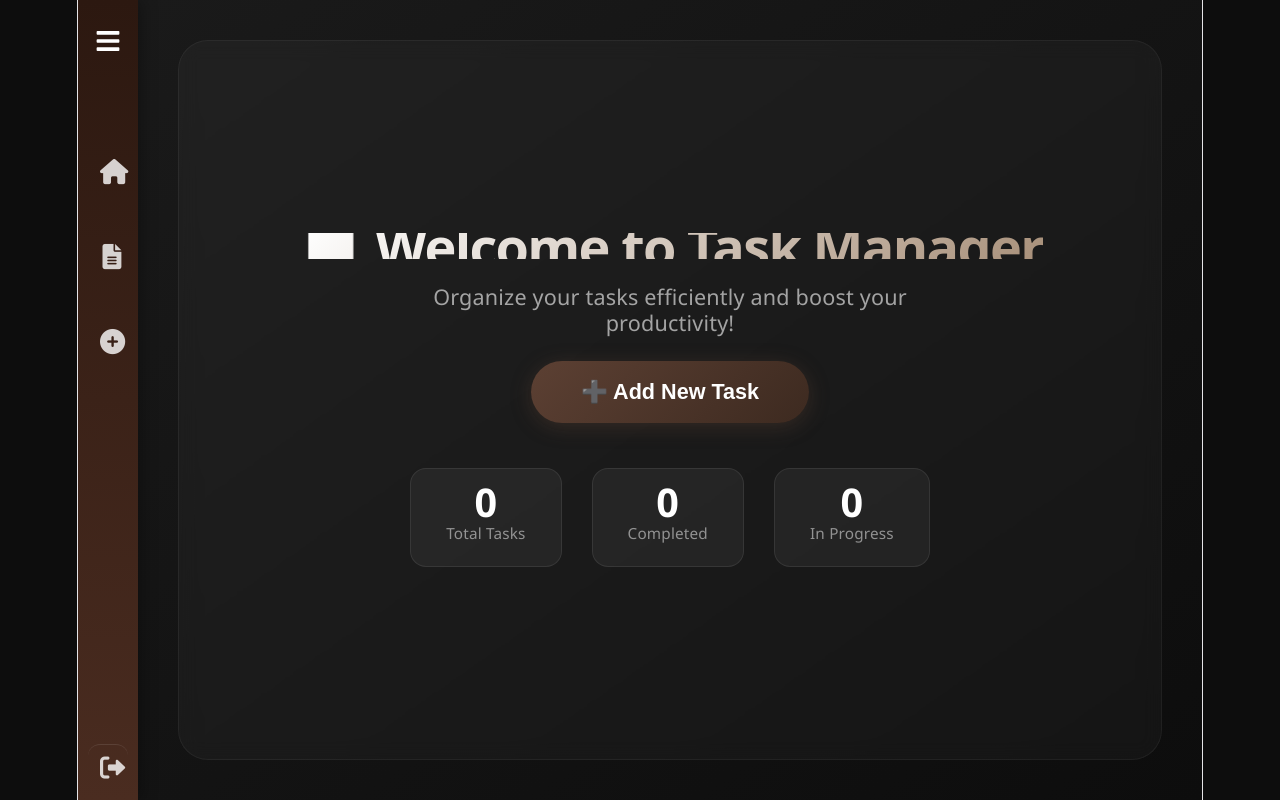
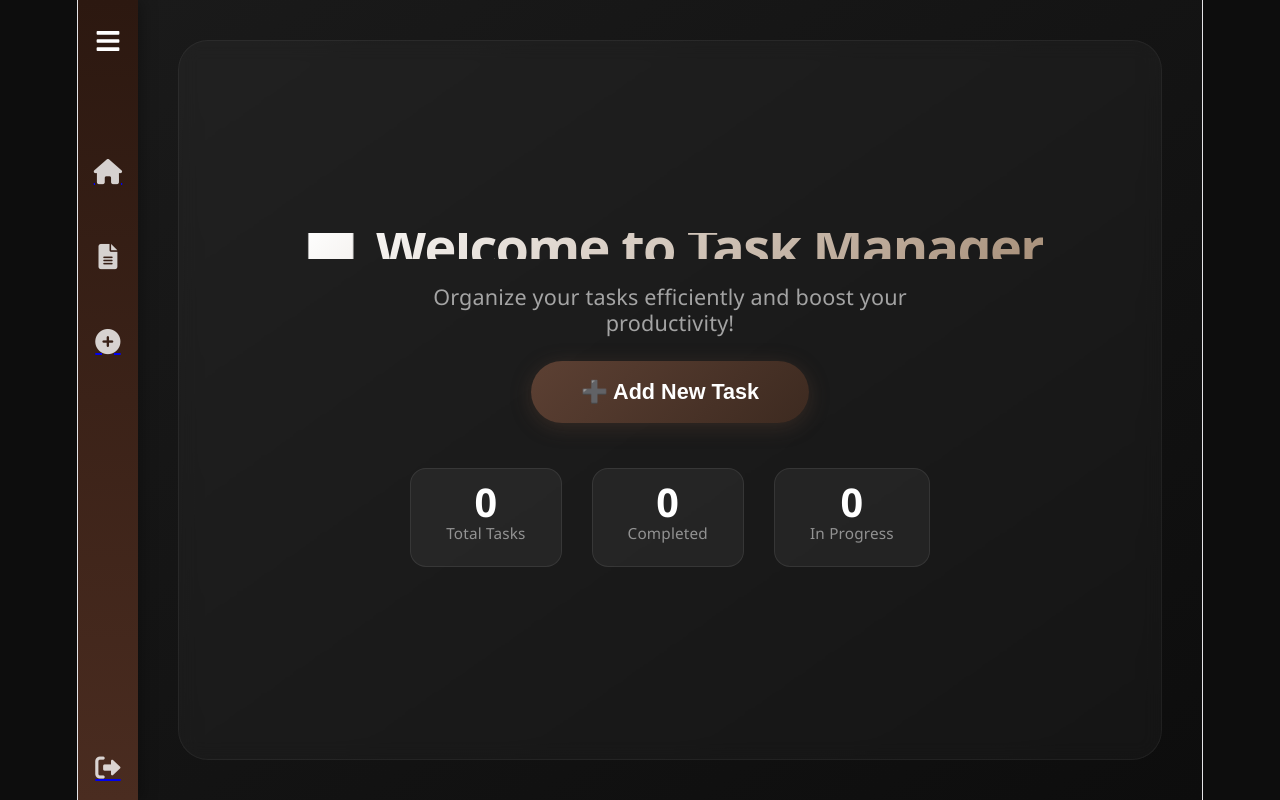
Before and after one commit to git-Ma7moud/my_app, a React (Vite) app: page / in a window 1280 px wide. Built offline with nearby package versions, Linux system fonts and the light colour scheme.

Commit message:
WE ARE BACK PEOPLE :) PLUS added search god help me !

```diff
--- a/src/App.css
+++ b/src/App.css
@@ -13,5 +13,6 @@ body,
     margin: 0;
     padding: 0;
     overflow: hidden;
+    text-decoration: none;
     /* ← منع أي Scroll غير مرغوب فيه */
 }
--- a/src/components/content/features/ContentContainer.jsx
+++ b/src/components/content/features/ContentContainer.jsx
@@ -1,10 +1,12 @@
 import styles from "../../../cssModules/content.module.css";
 import { useDispatch, useSelector } from "react-redux";
 import { deleteTask, fav, taskState } from "../../../RTK/TasksSlice";
+import { useSearchParams } from "react-router-dom";
 
 const ContentContainer = () => {
 	const tasks = useSelector((state) => state.tasks.tasks);
 
+	const [searchParams] = useSearchParams()
 
 	const dispatch = useDispatch();
 
@@ -16,13 +18,14 @@ const ContentContainer = () => {
 		dispatch(taskState({ id: taskId, value }));
 	};
 
+	const filteredTasks = searchParams.get("t") ? tasks.filter((element) => element.title === searchParams.get("t")) : tasks;
+
 	const handleDeleteTask = (taskId) => {
 		dispatch(deleteTask(taskId));
 	};
 
 	// لو مفيش مهام
 	if (!tasks || tasks.length === 0) {
-		console.log("worked")
 		return (
 			<div className={styles.tasks_container}>
 				<div className={styles.empty_state}>
@@ -34,7 +37,7 @@ const ContentContainer = () => {
 
 	return (
 		<div className={styles.tasks_container}>
-			{tasks.map((task) => (
+			{filteredTasks.map((task) => (
 				<div
 					key={task.id}
 					className={styles.cliked}>
--- a/src/components/header/Header.jsx
+++ b/src/components/header/Header.jsx
@@ -1,8 +1,10 @@
 import { FaSearch } from "react-icons/fa";
 import styles from "../../cssModules/header.module.css";
+import { useSearchParams } from "react-router-dom";
 
 // ✅ تأكد من أسماء الـ props
 const Header = () => {
+	const [, setSearchParams] = useSearchParams()
 	return (
 		<ul className={styles.header_container}>
 			<li className={styles.search_bar}>
@@ -12,7 +14,7 @@ const Header = () => {
 					className={styles.search_input}
 					placeholder='Search tasks...'
 					onChange={(e) => {
-						console.log("🔍 Searching:", e.target.value);
+						setSearchParams({ t: e.target.value })
 					}}
 				/>
 			</li>
--- a/src/components/sidebar/Sidebar.jsx
+++ b/src/components/sidebar/Sidebar.jsx
@@ -48,33 +48,34 @@ const Sidebar = () => {
 					</button>
 				</li>
 
+				<Link to='/'>
 					<li className={styles.home}>
-					<Link to='/'>
 						<i className='fa fa-home'></i>
 						<span>home</span>
+					</li>
 				</Link>
-				</li>
 
+				<Link to='/tasks'>
 					<li className={styles.posts}>
-					<Link to='/tasks'>
 						<i className='fa fa-file-alt'></i>
 						<span>tasks</span>
+					</li>
 				</Link>
-				</li>
 
+				<Link to='/add-task'>
 					<li className={styles.settings}>
-					<Link to='/add-task'>
 						<i className='fa fa-plus-circle'></i>
 						<span>add task</span>
+					</li>
 				</Link>
-				</li>
-
-				<li className={styles.logout}>
-					<a href='/'>
+				<Link
+					className={styles.logout}
+					to='/'>
+					<li >
 						<i className='fa fa-sign-out-alt'></i>
 						<span>logout</span>
-					</a>
 					</li>
+				</Link>
 			</ul>
 		</div>
 	);
--- a/src/cssModules/sidebar.module.css
+++ b/src/cssModules/sidebar.module.css
@@ -67,12 +67,10 @@
     transition: background 0.2s;
 }
 
-.sidebar_button button:hover {
-    background: rgba(255, 255, 255, 0.1);
-}
+/*  */
 
 /* باقي عناصر القائمة */
-.sidebar_ul li a {
+.sidebar_ul a li {
     display: flex;
     align-items: center;
     gap: 15px;
@@ -112,6 +110,6 @@
 .logout {
     margin-top: auto;
     /* يزق اللوجوت تحت */
-    border-top: 1px solid rgba(255, 255, 255, 0.1);
+    /* border-top: 1px solid rgba(255, 255, 255, 0.1); */
     padding-top: 15px;
 }
```
Lines whose indentation alone changed are shown as unchanged.
